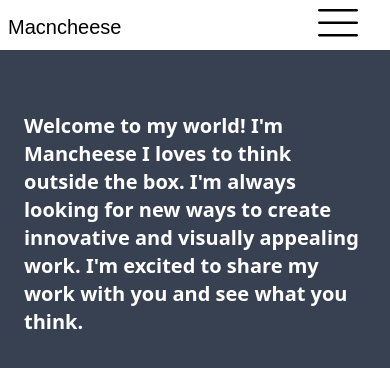
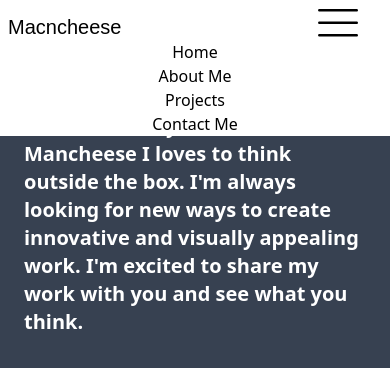
Before and after one commit to MacncheeseK/Portfolio-Website, a React (Vite) app: page / in a window 390 px wide. Both pictures are taken after a click on the button 338 px from the left and 24 px from the top of the page. Shown: the top 368 px of the page. Built offline with nearby package versions, Linux system fonts and the light colour scheme; a web font is replaced by a local one.

Commit message:
Added smartphone nav menu

```diff
--- a/src/components/Navbar.tsx
+++ b/src/components/Navbar.tsx
@@ -27,7 +27,22 @@ export const Navbar = () => {
           <HamburgerMenu toggleMenu={toggleMenu} />
         </div>
       </nav>
-      <div className="{}"></div>
+      <div className={ isOpen ? 'block': 'hidden'}>
+        <ul className="absolute top-10 bg-white w-full text-center  ">
+          <li>
+            <a href="/">Home</a>
+          </li>
+          <li>
+            <a href="/about">About Me</a>
+          </li>
+          <li>
+            <a href="/projects">Projects</a>
+          </li>
+          <li>
+            <a href="/contact">Contact Me</a>
+          </li>
+        </ul>
+      </div>
     </section>
   );
 };
```
